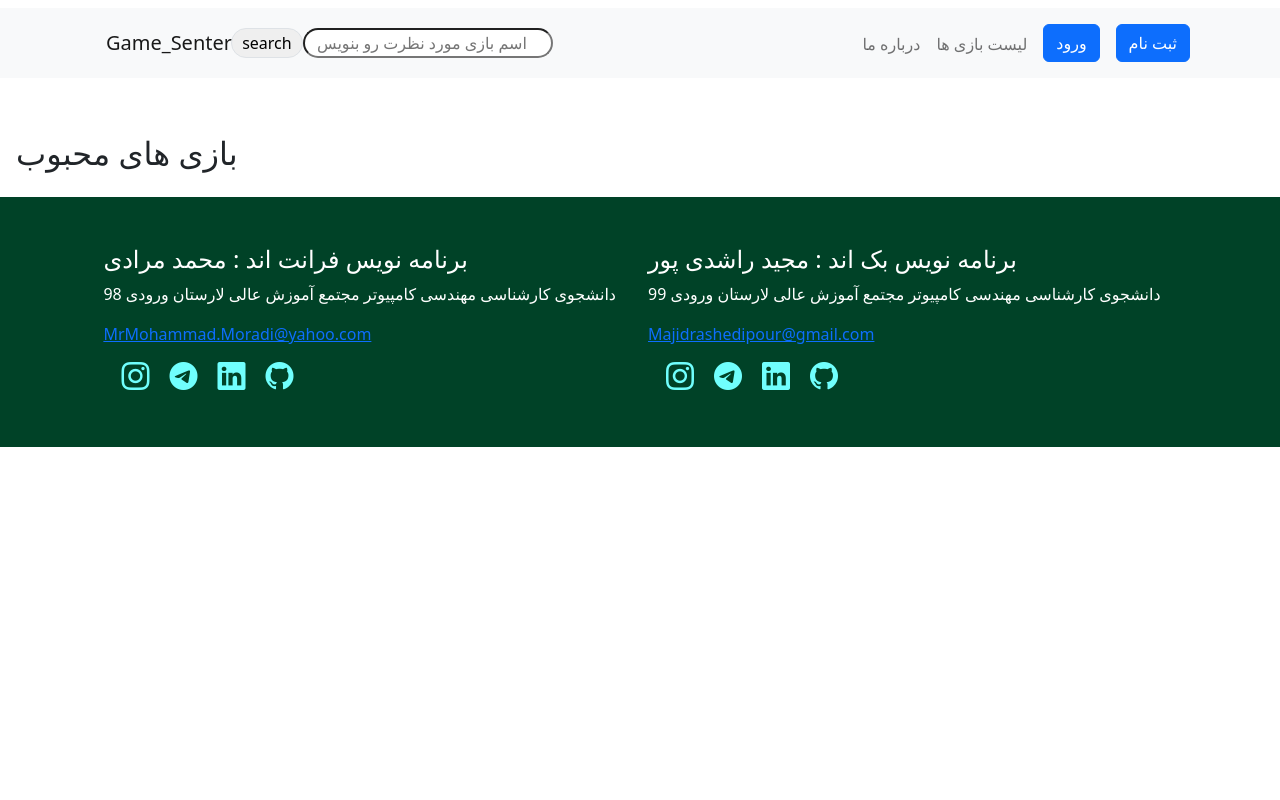
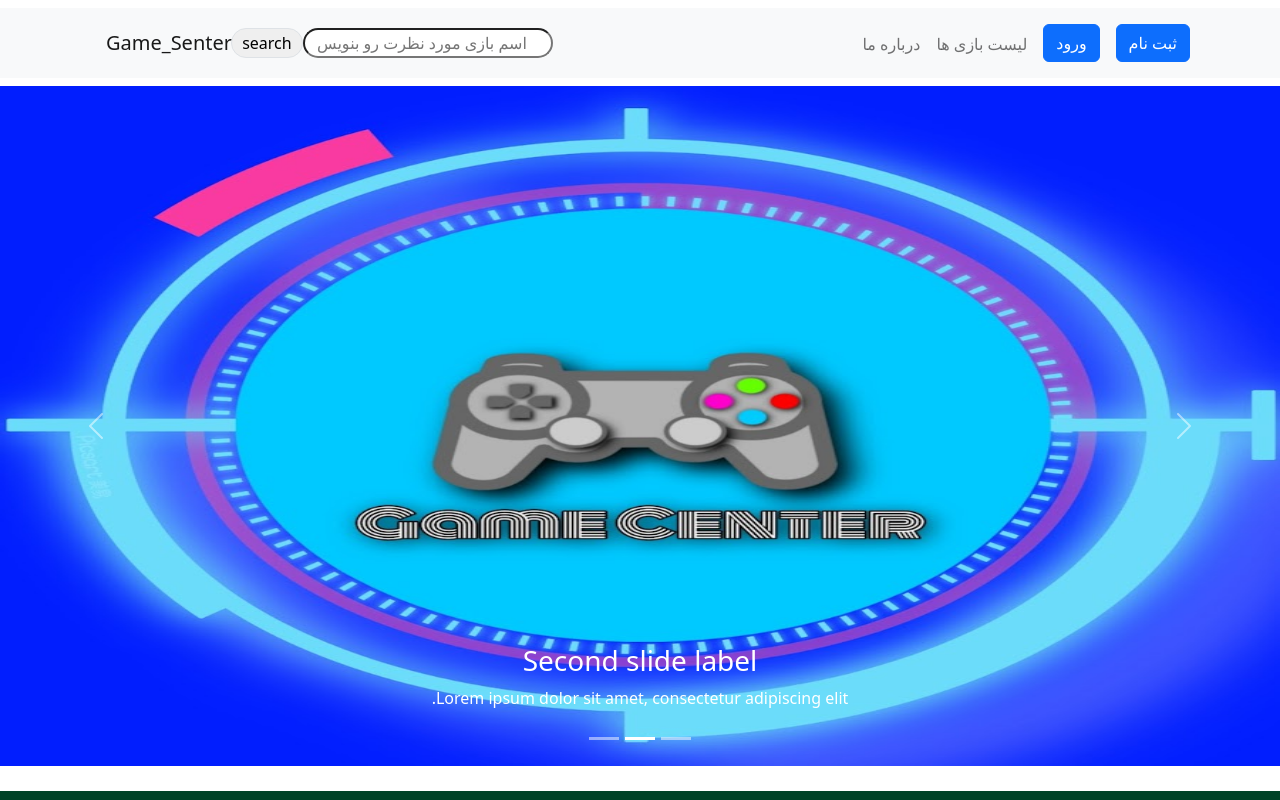
Before and after one commit to MrMohammadMoradi/game-center, a React (Create React App) app: page / in a window 1280 px wide. Shown: the top 800 px of the page. Built offline with nearby package versions, Linux system fonts and the light colour scheme.

Commit message:
Add carousel to page and change style in css

```diff
--- a/src/App.css
+++ b/src/App.css
@@ -14,6 +14,7 @@
     color: white;
     background: rgb(0, 66, 39);
     margin-top: 25px;
+    direction: rtl;
 }
 
 .Footer .socialMedia a{
@@ -24,3 +25,12 @@
 .Footer .socialMedia .bi {
     font-size: 28px;
 }
+
+
+.HomePage {
+    direction: rtl ;
+}
+.HomePage .CRImage {
+    height: 85vh;
+    text-align: center;
+}
--- a/src/Pages/HomePaje.jsx
+++ b/src/Pages/HomePaje.jsx
@@ -1,66 +1,66 @@
-import React from 'react'
+import React from "react";
+
+import { Carousel } from "react-bootstrap";
 
 function HomePaje() {
+    let base = "/assets/images/";
+    let img = base + "logo1.jpg";
+
+
+
     return (
-        <div className="HomePaje">
-            {/*
-                import Carousel from 'react-bootstrap/Carousel';
-
-function UncontrolledExample() {
-  return (
+        <div className="HomePage">
             <Carousel>
                 <Carousel.Item>
                     <img
-          className="d-block w-100"
-          src="holder.js/800x400?text=First slide&bg=373940"
+                        className="d-block w-100 CRImage"
+                        src={img}
                         alt="First slide"
                     />
                     <Carousel.Caption>
                         <h3>First slide label</h3>
-          <p>Nulla vitae elit libero, a pharetra augue mollis interdum.</p>
+                        <p>
+                            Nulla vitae elit libero, a pharetra augue mollis
+                            interdum.
+                        </p>
                     </Carousel.Caption>
                 </Carousel.Item>
                 <Carousel.Item>
                     <img
-          className="d-block w-100"
-          src="holder.js/800x400?text=Second slide&bg=282c34"
+                        className="d-block w-100 CRImage"
+                        src={img}
                         alt="Second slide"
                     />
 
                     <Carousel.Caption>
                         <h3>Second slide label</h3>
-          <p>Lorem ipsum dolor sit amet, consectetur adipiscing elit.</p>
+                        <p>
+                            Lorem ipsum dolor sit amet, consectetur adipiscing
+                            elit.
+                        </p>
                     </Carousel.Caption>
                 </Carousel.Item>
                 <Carousel.Item>
                     <img
-          className="d-block w-100"
-          src="holder.js/800x400?text=Third slide&bg=20232a"
+                        className="d-block w-100 CRImage"
+                        src={img}
                         alt="Third slide"
                     />
 
                     <Carousel.Caption>
                         <h3>Third slide label</h3>
                         <p>
-            Praesent commodo cursus magna, vel scelerisque nisl consectetur.
+                            Praesent commodo cursus magna, vel scelerisque nisl
+                            consectetur.
                         </p>
                     </Carousel.Caption>
                 </Carousel.Item>
             </Carousel>
-  );
-}
 
-export default UncontrolledExample;
-            */}
 
-            <h2 className="PopularGames mt-5 mx-3">
-                بازی های محبوب
-            </h2>
-            <div className="gamePopularList">
 
-            </div>
         </div>
     );
 }
 
-export default HomePaje
+export default HomePaje;
```
Lines whose indentation alone changed are shown as unchanged.
